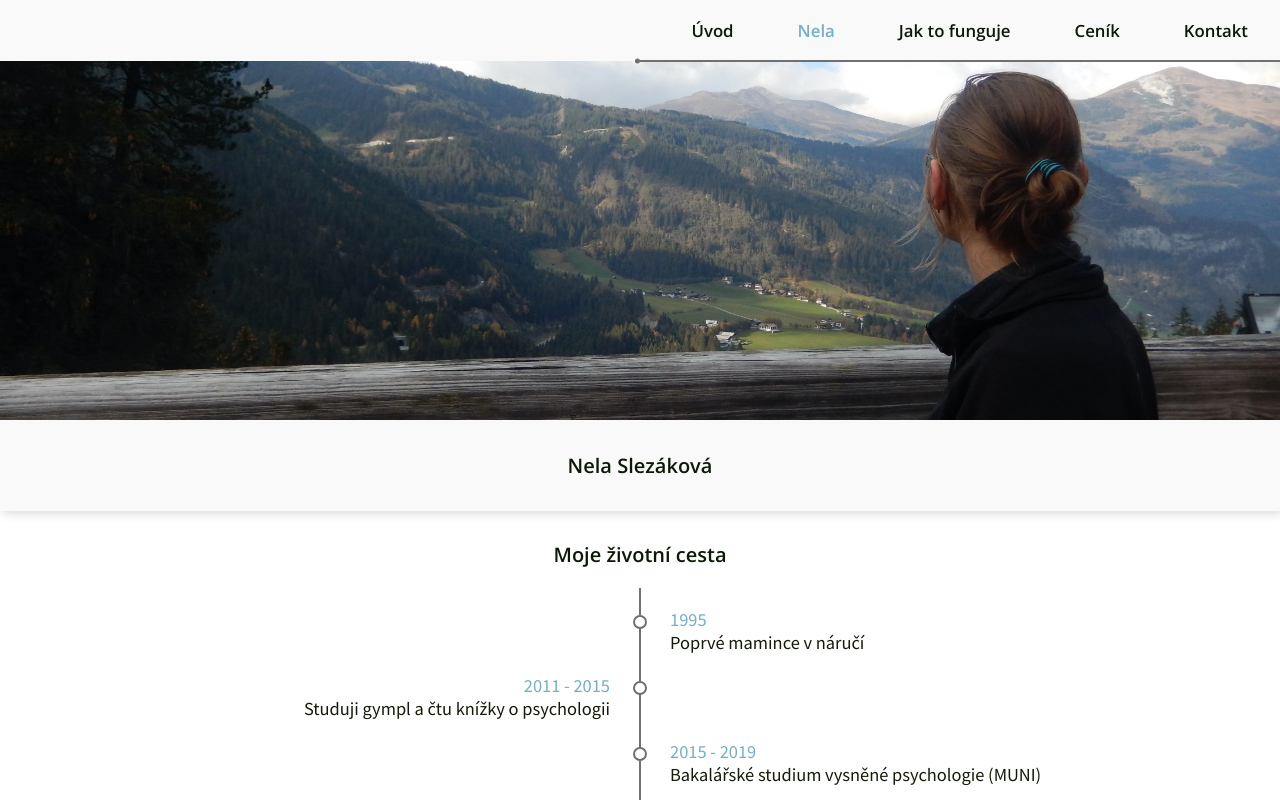
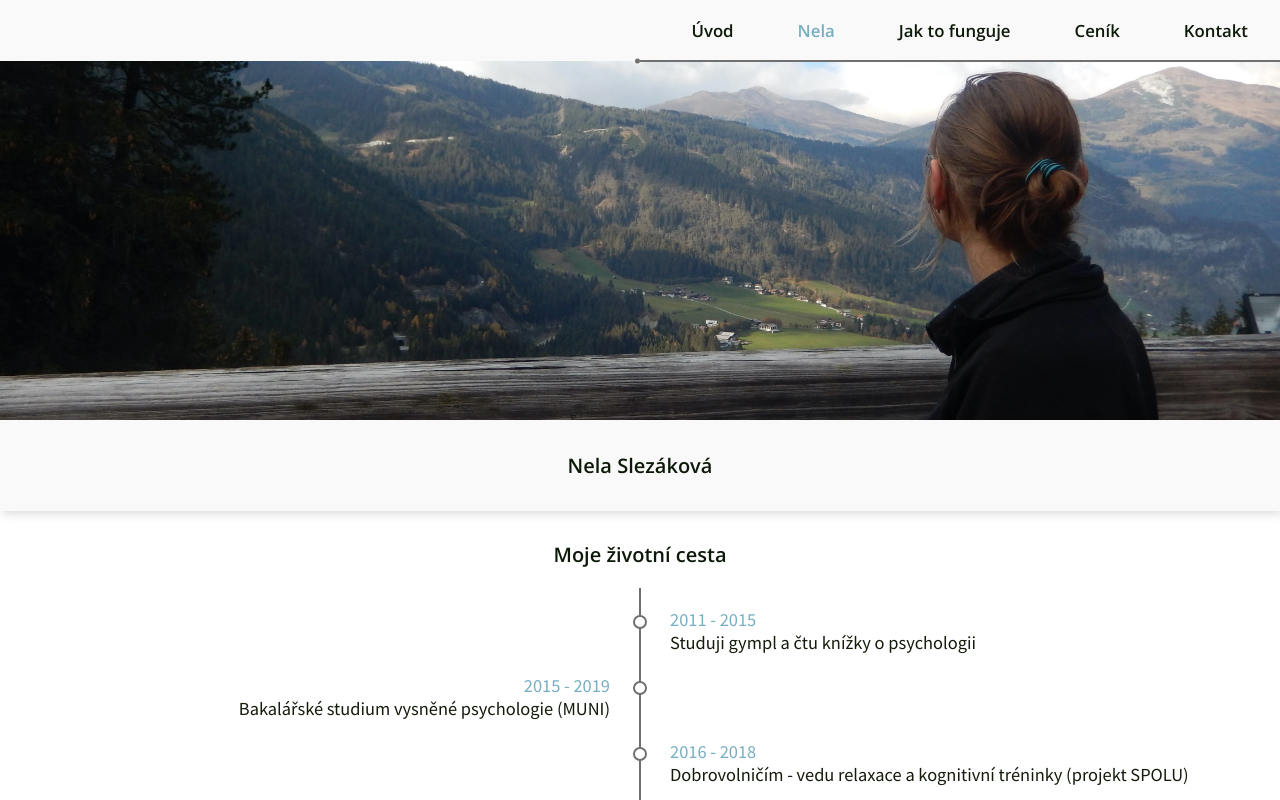
Before and after one commit to NelliaS/personal-webpage, a Next.js app: page /nela in a window 1280 px wide. Shown: the top 800 px of the page. Built offline with nearby package versions, Linux system fonts and the light colour scheme.

Commit message:
timeline change

```diff
--- a/src/pages/nela.tsx
+++ b/src/pages/nela.tsx
@@ -36,13 +36,6 @@ const Nela: NextPage = () => {
           <div className={styles.content__block2_timeline}>
 
             <ul>
-              <li>
-                <div className={styles.content__block2_timelineContent}>
-                  <p><span>1995</span></p>
-                  <p>Poprvé mamince v náručí</p>
-                </div>
-              </li>
-
               <li>
                 <div className={styles.content__block2_timelineContent}>
                   <p><span>2011 - 2015</span></p>
```
